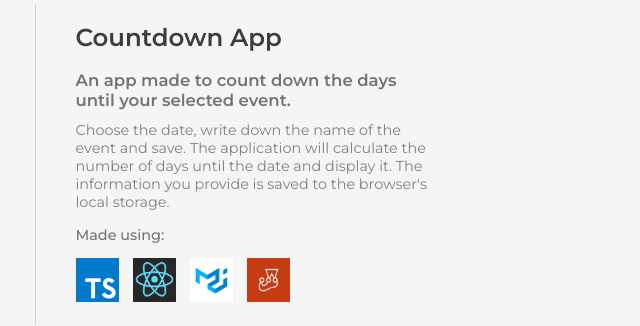
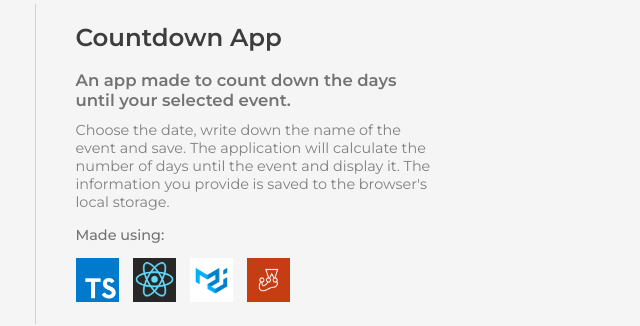
Before and after one commit to nedadani/portfolio-site, a plain HTML site: page index.html in a window 1280 px wide. Shown: the part 1260-1586 px from the top of the page, 605-1245 px from the left. Drawn offline with Linux system fonts and the light colour scheme.

Commit message:
Updated the app description

```diff
--- a/index.html
+++ b/index.html
@@ -196,7 +196,7 @@
                             <p class="project-description">
                                 Choose the date, write down the name of the
                                 event and save. The application will calculate
-                                the number of days until the date and display
+                                the number of days until the event and display
                                 it. The information you provide is saved to the
                                 browser's local storage.
                             </p>
```
